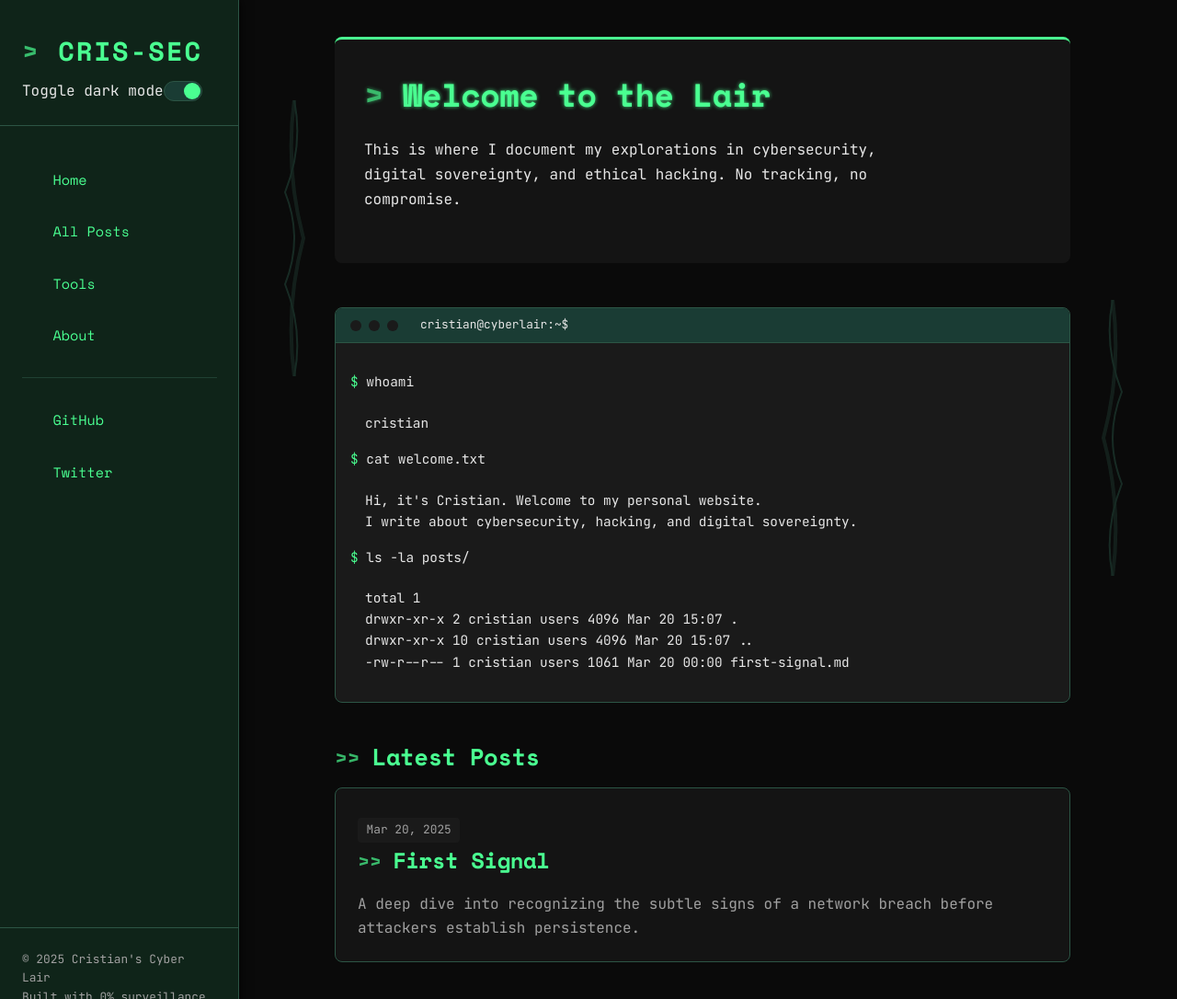
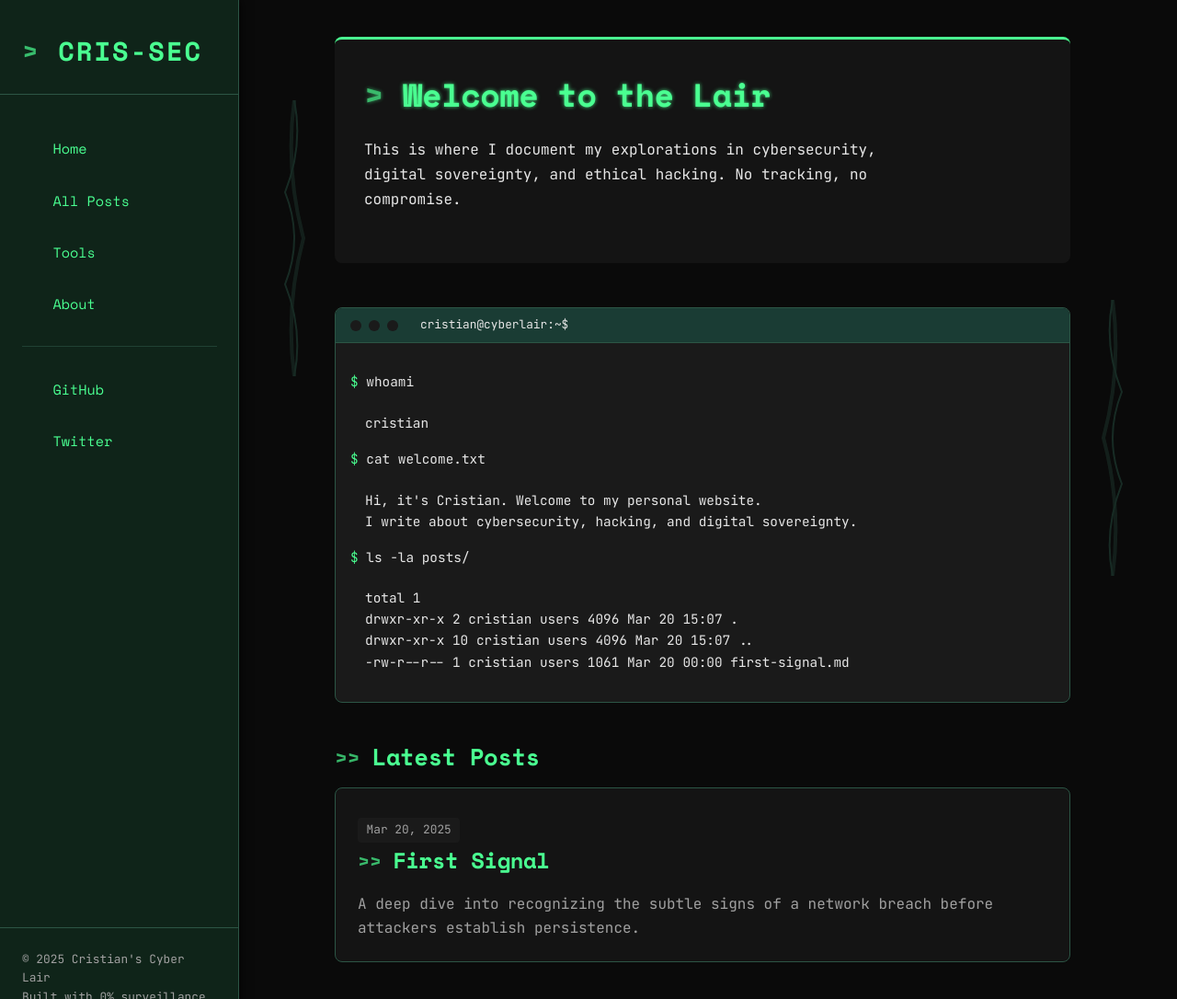
Before and after one commit to crxxtian/crxxtian.github.io, a Jekyll site: the page built from index.html, in a window 1280 px wide and 1086 px high. Shown: the whole window at 92% size. Built offline with Jekyll 4.4.1, drawn with Linux system fonts in a browser that asks for light colours; the list of posts is cut into pages by our own code.

Commit message:
new start

```diff
--- a/_layouts/default.html
+++ b/_layouts/default.html
@@ -34,12 +34,6 @@
     <aside class="stacked-menu">
         <div class="menu-header">
             <h1>CRIS-SEC</h1>
-
-            <label class="theme-toggle">
-                <span class="sr-only">Toggle dark mode</span>
-                <input type="checkbox" class="toggle-checkbox" checked>
-                <span class="toggle-label">Toggle</span>
-            </label>
         </div>
 
         <nav>
```
